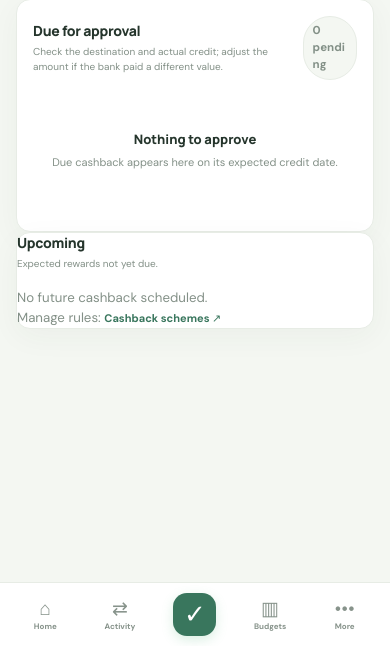
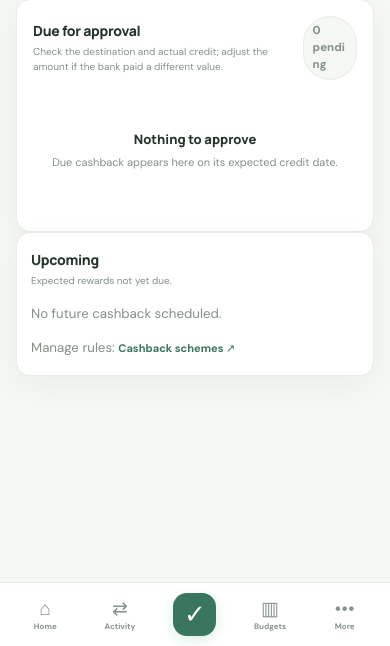
Before and after one commit to digitalrockstar/samruddhi-fin, a Flask app: template templates/approvals.html in a window 390 px wide. Shown: the part 198-844 px from the top of the page. Run offline with Flask 3, Linux system fonts and the light colour scheme; the template is opened without the code that fills it, so the values that code supplies are empty; some libraries are stand-ins or nearby versions.

Commit message:
Fix spacing and responsive layout on approvals page

```diff
--- a/static/style.css
+++ b/static/style.css
@@ -152,3 +152,16 @@
 .txn-icon .ui-icon{width:18px;height:18px}
 @media(max-width:850px){.data-reset-layout{grid-template-columns:minmax(0,1fr)}}
 @media(max-width:680px){.data-reset-card{padding:16px}.reset-safety-note{padding:16px}.row-actions,.inline-icon-actions,.record-actions,.finance-card-actions{gap:4px}.icon-button{width:36px;height:36px;min-width:36px}}
+
+
+/* Approval page: give the Upcoming panel the same inset as other panels. */
+.approval-upcoming-panel{padding:22px 23px}
+.approval-upcoming-panel .panel-heading{margin-bottom:16px}
+.approval-upcoming-panel .simple-list{display:grid;gap:0}
+.approval-upcoming-panel .simple-row{min-width:0;padding:10px 0;border-bottom:1px solid var(--line)}
+.approval-upcoming-panel .simple-row:last-child{border-bottom:0}
+.approval-upcoming-panel>.finance-muted{margin-top:14px}
+.approval-upcoming-panel .simple-row-main{min-width:0;flex:1}
+.approval-upcoming-panel .simple-row-main strong{display:block;overflow-wrap:anywhere}
+.approval-upcoming-panel .simple-row>strong{white-space:nowrap}
+@media(max-width:640px){.approval-upcoming-panel{padding:17px 14px}}
```
